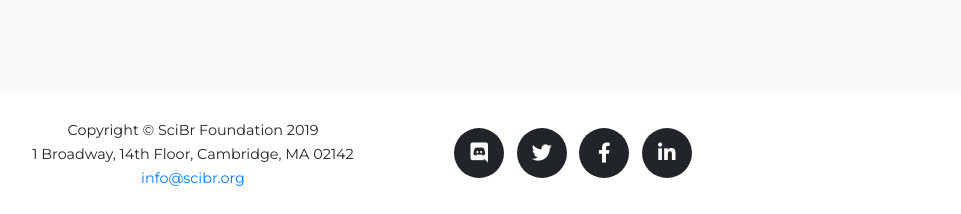
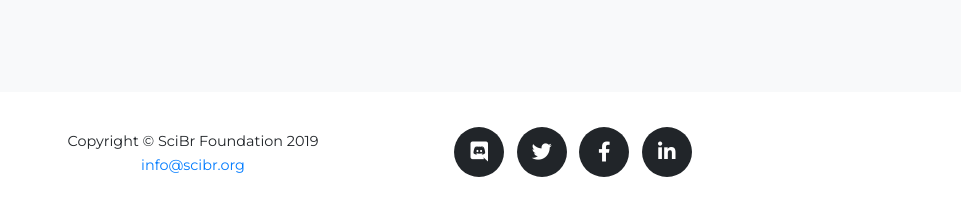
Before and after one commit to scibr-foundation/scibr-foundation.github.io, a website with bundled scripts: page index.html in a window 1280 px wide. Shown: the part 4269-4483 px from the top of the page, without its empty margins (67-1028 px from the left). Built offline with nearby package versions, Linux system fonts and the light colour scheme; a web font is replaced by a local one.

Commit message:
removing the old address

```diff
--- a/index.html
+++ b/index.html
@@ -353,7 +353,6 @@
       <div class="row align-items-center">
         <div class="col-md-4">
           <span class="copyright">Copyright &copy; SciBr Foundation 2019</span><br>
-          <span class="copyright">1 Broadway, 14th Floor, Cambridge, MA 02142</span><br>
             <span class="copyright"><a href="mailto:info@scibr.org">info@scibr.org</a></span>
         </div>
         <div class="col-md-4">
```
